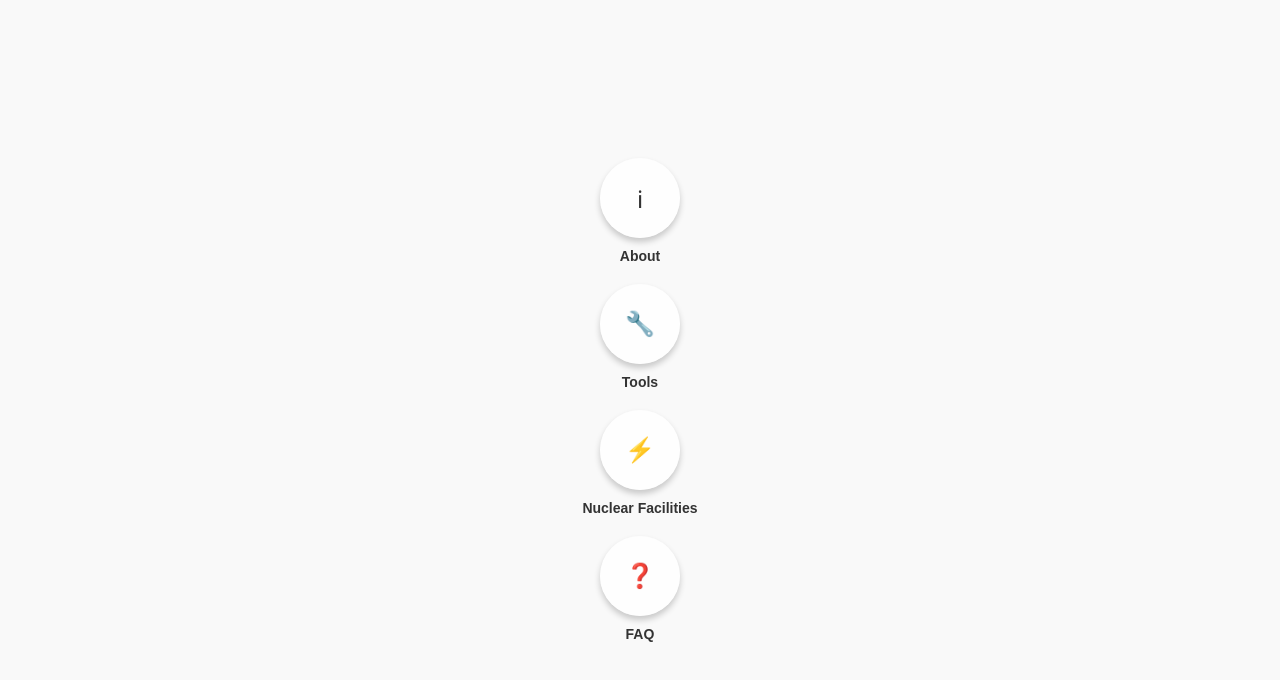
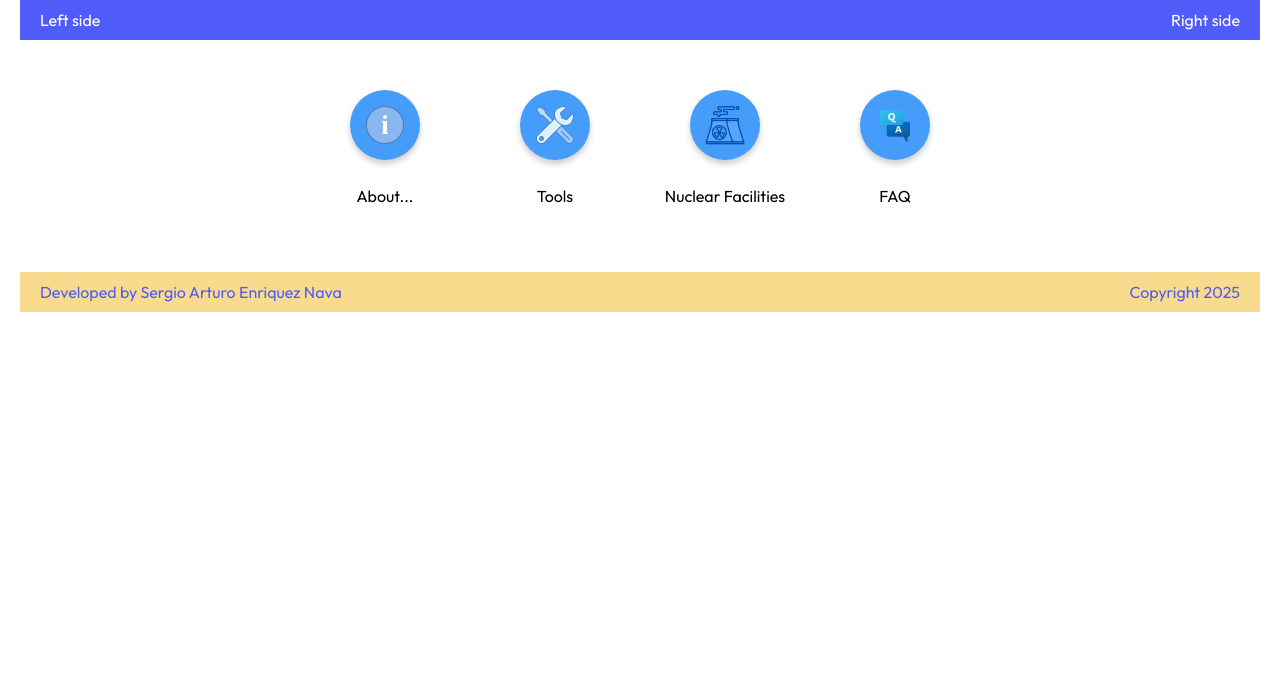
Before and after one commit to eqznava/rpTool, a plain HTML site: page index.html in a window 1280 px wide. Drawn offline with Linux system fonts and the light colour scheme.

Commit message:
Finally start

```diff
--- a/css/style.css
+++ b/css/style.css
@@ -1,109 +1,107 @@
-/* styles.css */
+/* General Style */
+body {
+  font-family: 'Outfit', sans-serif;
+  margin: 0;
+  padding: 0;
+  box-sizing: border-box;
+  display: flex;
+  flex-direction: column;
+  align-items: center;
+  gap: 30px;
+}
 
-/* Estilos generales */
-body {
-    margin: 0;
-    font-family: Arial, sans-serif;
+.header {
+  display: flex;
+  justify-content: space-between;
+  align-items: center;
+  width: 100%;
+  max-width: 1200px;
+  padding: 10px 20px;
+  background-color: #505CFA;
+  color: white;
+}
+
+.main {
+  display: flex;
+  flex-wrap: wrap;
+  justify-content: center;
+  gap: 20px;
+  padding: 20px;
+  width: 100%;
+  max-width: 1200px;
+}
+
+.mainAbout, .mainTools, .mainNuclearFacilities, .mainFAQ {
+  display: flex;
+  flex-direction: column;
+  align-items: center;
+  gap: 10px;
+  text-align: center;
+  width: 150px;
+}
+
+.aboutButton, .toolsButton, .nuclearFacilitiesButton, .FAQButton {
   display: flex;
   justify-content: center;
   align-items: center;
-    height: 100vh;
-    background-color: #f9f9f9;
+  transition: box-shadow 0.3s, transform 0.2s;
+  width: 70px;
+  height: 70px;
+  border-radius: 50%;
+  border: none;
+  box-shadow: 0 4px 6px rgba(0, 0, 0, 0.2);
+  cursor: pointer;
+  background-color: #469CFA;
 }
 
-  .container {
-    position: relative;
-    width: 90%;
-    max-width: 400px;
-    display: flex;
-    justify-content: center;
-    align-items: center;
-    flex-direction: column;
+.aboutButton img, .toolsButton img, .nuclearFacilitiesButton img, .FAQButton img {
+  width: 40px;
+  height: 40px;
+  object-fit: cover;
 }
 
-  .circle-container {
-    display: grid;
-    grid-template-columns: 1fr;
-    gap: 20px;
+.aboutButton:hover, .toolsButton:hover, .nuclearFacilitiesButton:hover, .FAQButton:hover {
+  box-shadow: 0 6px 8px rgba(0, 0, 0, 0.3);
+  transform: scale(1.05);
+}
+
+.footer {
+  display: flex;
+  justify-content: space-between;
   align-items: center;
+  width: 100%;
+  max-width: 1200px;
+  padding: 10px 20px;
+  background-color: #FADB8D;
+  color: #505CFA;
+}
+
+/* Responsive Design */
+@media (max-width: 768px) {
+  .header {
+      flex-direction: column;
       text-align: center;
   }
 
-  .circle-link {
-    text-decoration: none;
-    display: flex;
-    flex-direction: column;
-    align-items: center;
-    justify-content: center;
-    transition: transform 0.3s ease, box-shadow 0.3s ease;
-  }
-
-  .circle-link:hover {
-    transform: translateY(-10px); /* Efecto "levantar" */
-    box-shadow: 0 10px 15px rgba(0, 0, 0, 0.3); /* Sombra */
-  }
-
-  .circle-item {
-    width: 80px;
-    height: 80px;
-    background: rgba(255, 255, 255, 0.8);
-    border-radius: 50%;
-    display: flex;
-    justify-content: center;
-    align-items: center;
-    box-shadow: 0 4px 6px rgba(0, 0, 0, 0.2);
-    transition: transform 0.3s ease;
-  }
-
-  .icon {
-    font-size: 24px;
-    color: #333;
-  }
-
-  .label {
-    margin-top: 10px;
-    font-size: 14px;
-    color: #333;
-    font-weight: bold;
-  }
-
-  .circle-link:focus {
-    outline: none;
-    transform: translateY(-5px);
-    box-shadow: 0 6px 10px rgba(0, 0, 0, 0.25); /* Hover al presionar */
-  }
-
-  /* Adaptación para dispositivos móviles */
-  @media (max-width: 768px) {
-        .circle-container {
+  .main {
       gap: 15px;
   }
 
-        .circle-item {
-            width: 70px;
-            height: 70px;
-        }
-
-        .icon {
-            font-size: 20px;
-        }
-
-        .label {
-            font-size: 12px;
+  .footer {
+      flex-direction: column;
+      text-align: center;
+      gap: 10px;
   }
 }
 
 @media (max-width: 480px) {
-        .circle-item {
+  .aboutButton, .toolsButton, .nuclearFacilitiesButton, .FAQButton {
       width: 60px;
       height: 60px;
   }
 
-        .icon {
-            font-size: 18px;
-        }
-
-        .label {
-            font-size: 10px;
+  .aboutButton img, .toolsButton img, .nuclearFacilitiesButton img, .FAQButton img {
+      width: 35px;
+      height: 35px;
   }
 }
--- a/index.html
+++ b/index.html
@@ -1,43 +1,50 @@
 <!DOCTYPE html>
 <html lang="en">
 <head>
-  <meta charset="UTF-8">
-  <meta name="viewport" content="width=device-width, initial-scale=1.0">
-  <title>Interactive Links</title>
-  <link rel="stylesheet" href="/css/style.css">
+    <meta charset="UTF-8">
+    <meta name="viewport" content="width=device-width, initial-scale=1.0">
+    <title>Responsive Design Framework</title>
+    <link rel="stylesheet" href="css/style.css">
+    <link href="https://fonts.googleapis.com/css2?family=Outfit:wght@400;700&display=swap" rel="stylesheet">
 </head>
 <body>
-  <div class="container">
-    <div class="circle-container">
-      <!-- Circle 1: About -->
-      <a href="#" class="circle-link">
-        <div class="circle-item">
-          <div class="icon">&#8505;</div>
+    <header class="header">
+        <div class="headerLeft">Left side</div>
+        <div class="headerRight">Right side</div>
+    </header>
+
+    <main class="main">
+        <div class="mainAbout">
+            <button class="aboutButton" aria-label="About nuclear information">
+                <img src="img/about.png" alt="About nuclear information">
+            </button>
+            <p class="aboutLabel">About...</p>
         </div>
-        <span class="label">About</span>
-      </a>
-      <!-- Circle 2: Tools -->
-      <a href="#" class="circle-link">
-        <div class="circle-item">
-          <div class="icon">&#128295;</div>
+        <div class="mainTools">
+            <button class="toolsButton" aria-label="Radiation protection tools">
+                <img src="img/tools.png" alt="Radiation protection tools">
+            </button>
+            <p class="toolsLabel">Tools</p>
         </div>
-        <span class="label">Tools</span>
-      </a>
-      <!-- Circle 3: Nuclear Facilities -->
-      <a href="#" class="circle-link">
-        <div class="circle-item">
-          <div class="icon">&#9889;</div>
+        <div class="mainNuclearFacilities">
+            <button class="nuclearFacilitiesButton" aria-label="Nuclear facilities">
+                <img src="img/nuclear.png" alt="Nuclear facilities">
+            </button>
+            <p class="nuclearFacilitiesLabel">Nuclear Facilities</p>
         </div>
-        <span class="label">Nuclear Facilities</span>
-      </a>
-      <!-- Circle 4: FAQ -->
-      <a href="#" class="circle-link">
-        <div class="circle-item">
-          <div class="icon">&#10067;</div>
+        <div class="mainFAQ">
+            <button class="FAQButton" aria-label="Frequently Asked Questions about nuclear">
+                <img src="img/faq.png" alt="Frequently Asked Questions about nuclear">
+            </button>
+            <p class="FAQLabel">FAQ</p>
         </div>
-        <span class="label">FAQ</span>
-      </a>
-    </div>
-  </div>
+    </main>
+
+    <footer class="footer">
+        <div class="footerLeft">Developed by Sergio Arturo Enriquez Nava</div>
+        <div class="footerRight">Copyright 2025</div>
+    </footer>
+
+    <script src="scripts.js"></script>
 </body>
 </html>
```
Also changed, not shown: img/about.png (added), img/faq.png (added), img/nuclear.png (added), img/tools.png (added). Lines whose indentation alone changed are shown as unchanged.
